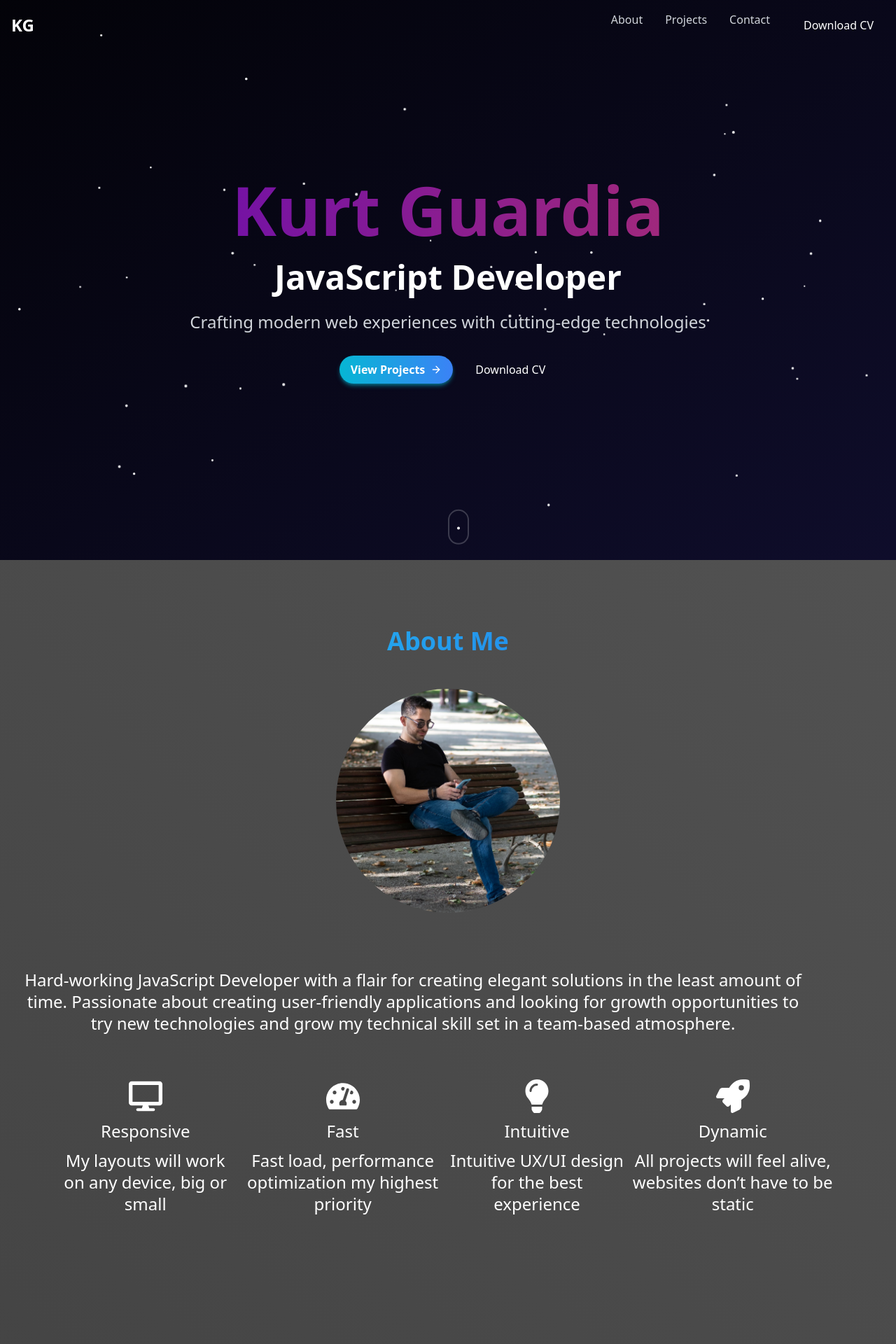
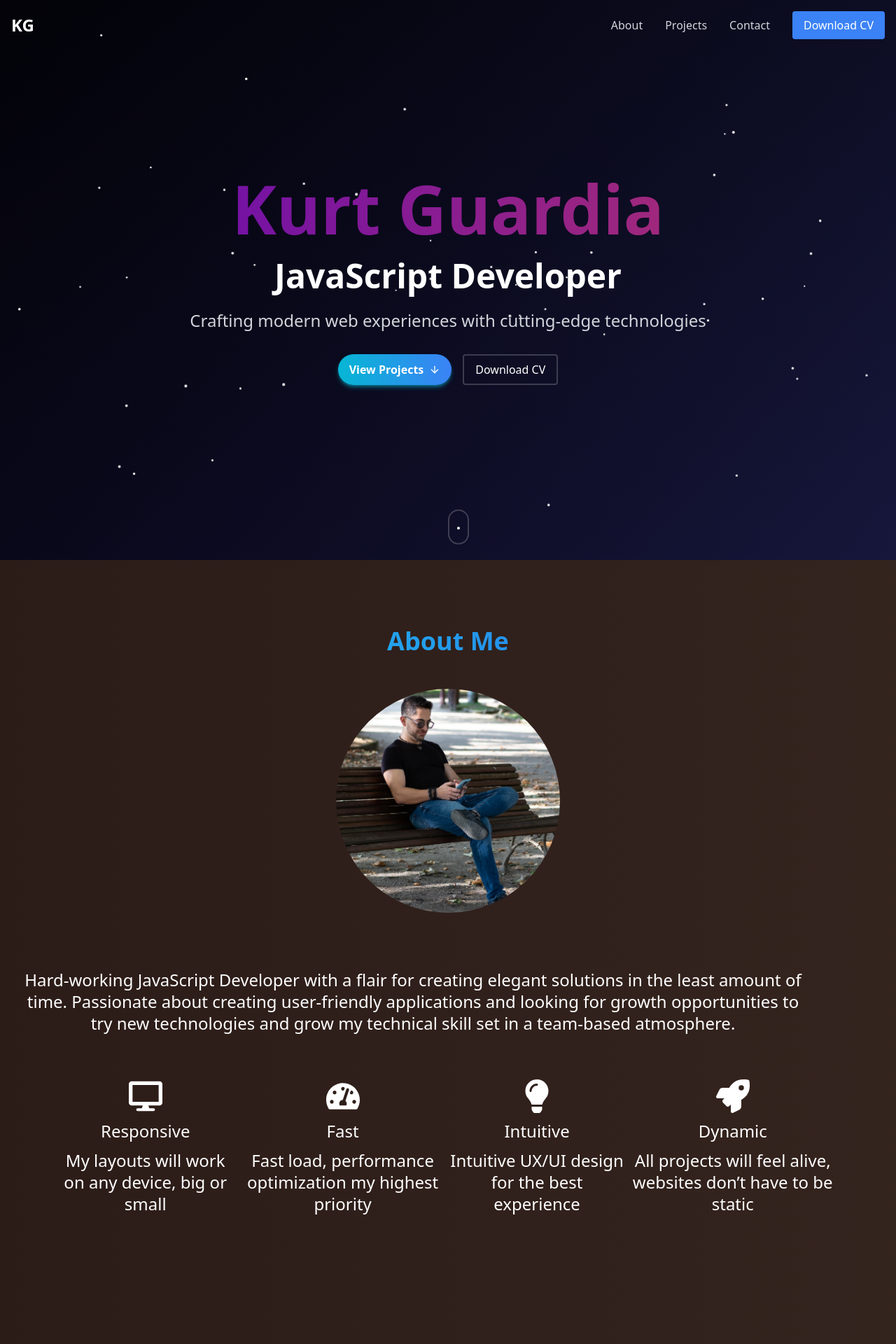
Before and after one commit to KurtGuardia/Kurt-portfolio, a Next.js app: page / in a window 1280 px wide. Shown: the top 1920 px of the page at 70% size. Built offline with nearby package versions, Linux system fonts and the light colour scheme.

Commit message:
final touches

```diff
--- a/app/page.tsx
+++ b/app/page.tsx
@@ -1,19 +1,37 @@
+'use client'
+
 import { Hero } from '@/components/hero'
 import { Navigation } from '@/components/navigation'
 import { Projects } from '@/components/projects'
 import { About } from '@/components/about'
 import { Skills } from '@/components/skills'
 import { Contact } from '@/components/contact'
+import Footer from '@/components/Footer'
+import styled from 'styled-components';
+
+const Main = styled.main`
+  background: linear-gradient(to right, #000000, #435998);
+  color: #fff;
+  background-size: 400% 400%;
+  animation: gradientAnimation 7s ease infinite;
+
+  @keyframes gradientAnimation {
+    0% { background-position: 0% 50%; }
+    50% { background-position: 100% 50%; }
+    100% { background-position: 0% 50%; }
+  }
+`;
 
 export default function Home() {
   return (
-    <main className="min-h-screen bg-black text-white">
+    <Main>
       <Navigation />
       <Hero />
       <About />
       <Skills />
       <Projects />
       <Contact />
-    </main>
+      <Footer />
+    </Main>
   )
 }
--- /dev/null
+++ b/components/Footer.tsx
@@ -0,0 +1,45 @@
+'use client'
+
+import React from 'react';
+import { FaLinkedin, FaGithub, FaWhatsapp, FaEnvelope } from 'react-icons/fa';
+
+const Footer = () => {
+  return (
+    <footer className="bg-gray-800 text-white py-8 rounded-tl-[3rem] rounded-tr-[2rem] mx-[3rem]">
+      <div className="container mx-auto flex justify-between items-center p-4">
+        <p className="text-sm"> &copy; {new Date().getFullYear()} Kurt Guardia. All rights reserved.</p>
+        <div className="flex flex-grow justify-center items-center">
+          <a href="#" onClick={() => window.scrollTo(0, 0)}>
+            <h1
+              className="text-8xl font-bold bg-clip-text text-transparent"
+              style={{
+                background: 'linear-gradient(to right, #6a0dad, #e74c3c, #3498db)',
+                backgroundSize: '400% 400%',
+                WebkitBackgroundClip: 'text',
+                animation: 'gradientAnimation 7s infinite',
+              }}
+            >
+              KG
+            </h1>
+          </a>
+        </div>
+        <div className="flex space-x-4">
+          <a href="https://www.linkedin.com/in/kurt-guardia-creative" target="_blank" rel="noopener noreferrer" aria-label="LinkedIn">
+            <FaLinkedin className="h-6 w-6 hover:text-blue-500" />
+          </a>
+          <a href="https://github.com/KurtGuardia" target="_blank" rel="noopener noreferrer" aria-label="GitHub">
+            <FaGithub className="h-6 w-6 hover:text-gray-400" />
+          </a>
+          <a href="https://wa.me/+34685360189?text=Hey%20Kurt%2C%20I%20" target="_blank" rel="noopener noreferrer" aria-label="WhatsApp">
+            <FaWhatsapp className="h-6 w-6 hover:text-green-500" />
+          </a>
+          <a href="mailto:kurtguardia@gmail.com?subject=Message%20from%20the%20landing%20page&body=Hey%20Kurt%2C%20I%20" target="_blank" rel="noopener noreferrer" aria-label="Email">
+            <FaEnvelope className="h-6 w-6 hover:text-yellow-500" />
+          </a>
+        </div>
+      </div>
+    </footer>
+  );
+};
+
+export default Footer;
--- a/components/about.tsx
+++ b/components/about.tsx
@@ -1,17 +1,19 @@
 'use client'
 
 import { motion, useAnimation } from 'framer-motion'
-import { useEffect, useState } from 'react';
+import { useEffect } from 'react';
 import Image from 'next/image';
 import kurtImage from '@/public/img/kurt.JPG';
 import styled from 'styled-components';
 import { FaDesktop, FaRocket, FaLightbulb, FaTachometerAlt } from 'react-icons/fa';
 
 const SectionAbout = styled.section`
+  background: linear-gradient(to right, #2C1C18, #4C3A2F);
+  padding: 2rem;
+  color: #fff;
   padding: 6rem 0;
-  background: linear-gradient(45deg, #333, #444, #555, #666);
   background-size: 400% 400%;
-  animation: gradientAnimation 10s ease infinite;
+  animation: gradientAnimation 7s ease infinite;
 
   @keyframes gradientAnimation {
     0% { background-position: 0% 50%; }
--- a/components/contact.tsx
+++ b/components/contact.tsx
@@ -29,7 +29,7 @@ export function Contact() {
   }, []);
 
   return (
-    <section id="contact" className="py-20 bg-black flex flex-col items-center">
+    <section id="contact" className="py-20 flex flex-col items-center">
       <div className="bg-gray-800 p-10 rounded-lg shadow-lg max-w-md mx-auto relative z-10">
         <motion.h2
           className="text-3xl md:text-4xl font-bold mb-12 text-center text-white"
--- a/components/hero.tsx
+++ b/components/hero.tsx
@@ -65,15 +65,15 @@ export function Hero() {
               className="flex items-center rounded-full px-4 py-2 text-white font-semibold bg-gradient-to-r from-cyan-500 to-blue-500 hover:from-cyan-600 hover:to-blue-600 transition-all duration-300 shadow-md shadow-cyan-500/50"
             >
               View Projects
-              <ArrowRight className="ml-2 h-4 w-4" />
+              <ArrowRight className="ml-2 h-4 w-4 transform rotate-90" />
             </Link>
-            <Button
-              size="lg"
-              variant="outline"
-              className="border-white/20 hover:bg-white/10 transition-all duration-300"
+            <a
+              href="/assets/CV Kurt.pdf"
+              download
+              className="bg-transparent text-white px-4 py-2 rounded border-2 border-white/20 hover:border-white/50 transition-all duration-300"
             >
               Download CV
-            </Button>
+            </a>
           </motion.div>
         </motion.div>
       </div>
--- a/components/navigation.tsx
+++ b/components/navigation.tsx
@@ -20,9 +20,8 @@ export function Navigation() {
 
   return (
     <motion.header
-      className={`fixed top-0 w-full z-50 transition-colors duration-300 ${
-        isScrolled ? 'bg-black/80 backdrop-blur-sm' : 'bg-transparent'
-      }`}
+      className={`fixed top-0 w-full z-50 transition-colors duration-300 ${isScrolled ? 'bg-black/80 backdrop-blur-sm' : 'bg-transparent'
+        }`}
       initial={{ y: -100 }}
       animate={{ y: 0 }}
       transition={{ duration: 0.6 }}
@@ -39,7 +38,7 @@ export function Navigation() {
             </Link>
           </motion.div>
 
-          <div className="hidden md:flex space-x-8">
+          <div className="hidden md:flex items-center space-x-8">
             {['About', 'Projects', 'Contact'].map((item) => (
               <motion.div
                 key={item}
@@ -54,9 +53,7 @@ export function Navigation() {
                 </Link>
               </motion.div>
             ))}
-            <Button variant="outline" className="border-white/20">
-              Download CV
-            </Button>
+            <a href="/assets/CV Kurt.pdf" download className="bg-blue-500 text-white px-4 py-2 rounded hover:bg-blue-600">Download CV</a>
           </div>
 
           <Button
@@ -85,9 +82,7 @@ export function Navigation() {
                 {item}
               </Link>
             ))}
-            <Button variant="outline" className="w-full border-white/20">
-              Download CV
-            </Button>
+            <a href="/assets/CV Kurt.pdf" download className="bg-blue-500 text-white px-4 py-2 rounded hover:bg-blue-600 w-full">Download CV</a>
           </motion.div>
         )}
       </nav>
--- a/components/ui/Card.tsx
+++ b/components/ui/Card.tsx
@@ -23,7 +23,7 @@ export function CardHeader({ children, className }: CardProps) {
 
 export function CardTitle({ children, className }: CardProps) {
   return (
-    <h3 className={`text-2xl font-semibold text-white shadow-md ${className} transform transition-transform duration-300 group-hover:scale-105 mb-4 mt-4`}>
+    <h3 className={`text-2xl font-semibold text-white ${className} transform transition-transform duration-300 group-hover:scale-105 mb-4 mt-4`}>
       {children}
     </h3>
   );
```
Also changed, not shown: 1 other file (tests, documents, lock files or other folders).
